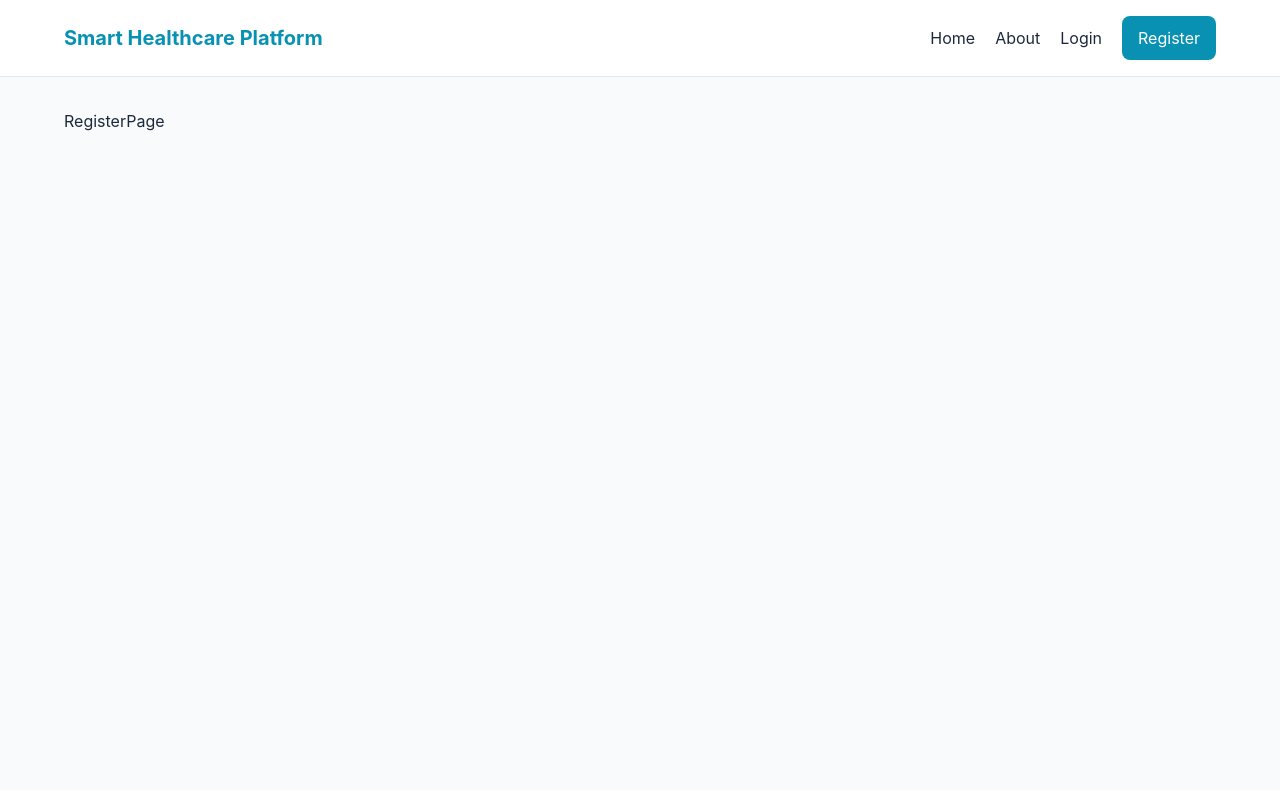
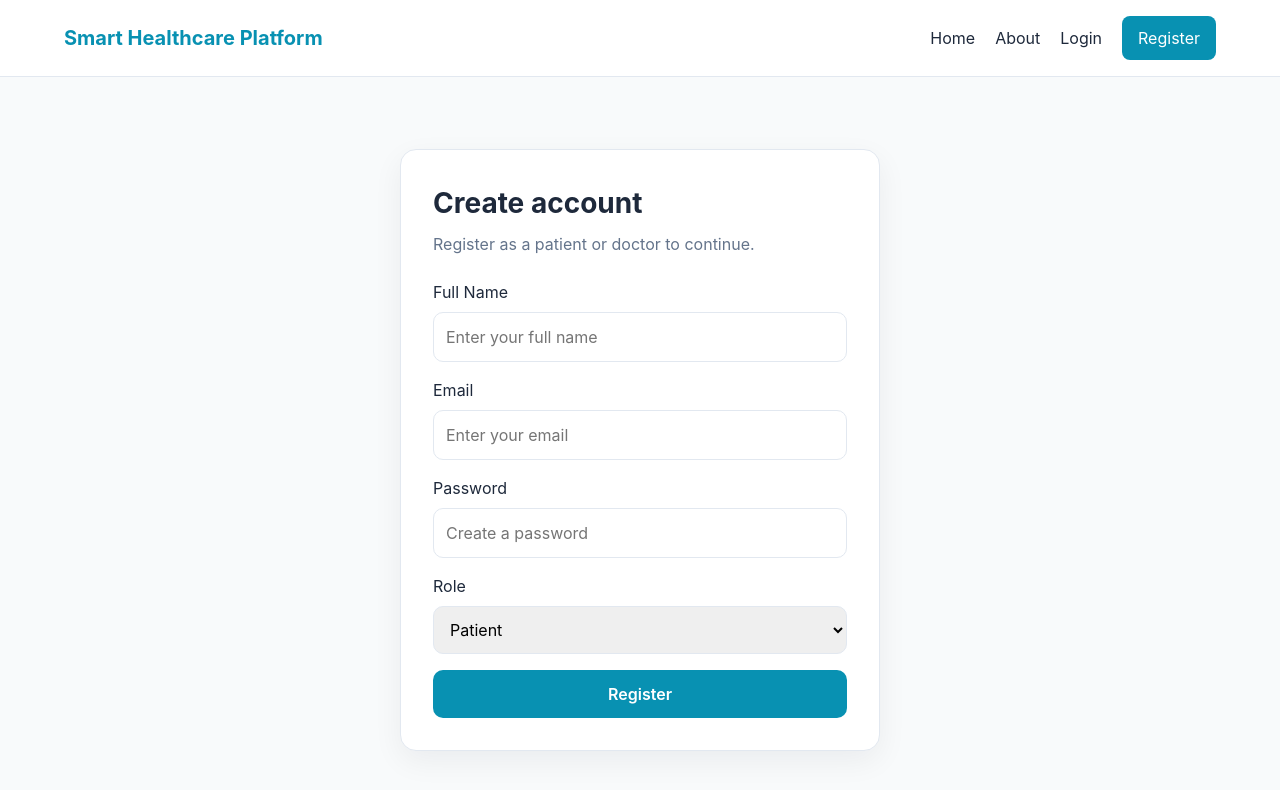
Before and after one commit to Tharsi-Rangan/smart-healthcare-platform, a React app in the folder frontend/: page /register in a window 1280 px wide. Shown: the top 790 px of the page. Built offline with nearby package versions, Linux system fonts and the light colour scheme; the HTML template or start-up script is replaced by a standard one.

Commit message:
feat: add initial auth page UI structure

```diff
--- /dev/null
+++ b/frontend/src/components/auth/AuthCard.jsx
@@ -0,0 +1,42 @@
+function AuthCard({ title, subtitle, children }) {
+  return (
+    <div
+      style={{
+        maxWidth: "480px",
+        margin: "40px auto",
+        backgroundColor: "#ffffff",
+        border: "1px solid #e2e8f0",
+        borderRadius: "16px",
+        padding: "32px",
+        boxShadow: "0 10px 30px rgba(15, 23, 42, 0.06)",
+      }}
+    >
+      <h1
+        style={{
+          margin: 0,
+          marginBottom: "8px",
+          fontSize: "28px",
+          color: "#1e293b",
+        }}
+      >
+        {title}
+      </h1>
+
+      {subtitle && (
+        <p
+          style={{
+            marginTop: 0,
+            marginBottom: "24px",
+            color: "#64748b",
+          }}
+        >
+          {subtitle}
+        </p>
+      )}
+
+      {children}
+    </div>
+  );
+}
+
+export default AuthCard;
--- a/frontend/src/pages/public/LoginPage.jsx
+++ b/frontend/src/pages/public/LoginPage.jsx
@@ -1,5 +1,59 @@
+import AuthCard from "../../components/auth/AuthCard";
+
 function LoginPage() {
-  return <div>Login Page</div>;
+  return (
+    <AuthCard
+      title="Welcome back"
+      subtitle="Login to access your healthcare dashboard."
+    >
+      <form style={{ display: "grid", gap: "16px" }}>
+        <div>
+          <label style={{ display: "block", marginBottom: "8px" }}>Email</label>
+          <input
+            type="email"
+            placeholder="Enter your email"
+            style={{
+              width: "100%",
+              padding: "12px",
+              borderRadius: "10px",
+              border: "1px solid #e2e8f0",
+              outline: "none",
+            }}
+          />
+        </div>
+
+        <div>
+          <label style={{ display: "block", marginBottom: "8px" }}>Password</label>
+          <input
+            type="password"
+            placeholder="Enter your password"
+            style={{
+              width: "100%",
+              padding: "12px",
+              borderRadius: "10px",
+              border: "1px solid #e2e8f0",
+              outline: "none",
+            }}
+          />
+        </div>
+
+        <button
+          type="submit"
+          style={{
+            backgroundColor: "#0891b2",
+            color: "#ffffff",
+            border: "none",
+            padding: "12px",
+            borderRadius: "10px",
+            cursor: "pointer",
+            fontWeight: "600",
+          }}
+        >
+          Login
+        </button>
+      </form>
+    </AuthCard>
+  );
 }
 
 export default LoginPage;
--- a/frontend/src/pages/public/RegisterPage.jsx
+++ b/frontend/src/pages/public/RegisterPage.jsx
@@ -1,11 +1,90 @@
-import React from 'react'
+import AuthCard from "../../components/auth/AuthCard";
 
-const RegisterPage = () => {
+function RegisterPage() {
   return (
-    <div>
-      RegisterPage
-    </div>
-  )
+    <AuthCard
+      title="Create account"
+      subtitle="Register as a patient or doctor to continue."
+    >
+      <form style={{ display: "grid", gap: "16px" }}>
+        <div>
+          <label style={{ display: "block", marginBottom: "8px" }}>Full Name</label>
+          <input
+            type="text"
+            placeholder="Enter your full name"
+            style={{
+              width: "100%",
+              padding: "12px",
+              borderRadius: "10px",
+              border: "1px solid #e2e8f0",
+              outline: "none",
+            }}
+          />
+        </div>
+
+        <div>
+          <label style={{ display: "block", marginBottom: "8px" }}>Email</label>
+          <input
+            type="email"
+            placeholder="Enter your email"
+            style={{
+              width: "100%",
+              padding: "12px",
+              borderRadius: "10px",
+              border: "1px solid #e2e8f0",
+              outline: "none",
+            }}
+          />
+        </div>
+
+        <div>
+          <label style={{ display: "block", marginBottom: "8px" }}>Password</label>
+          <input
+            type="password"
+            placeholder="Create a password"
+            style={{
+              width: "100%",
+              padding: "12px",
+              borderRadius: "10px",
+              border: "1px solid #e2e8f0",
+              outline: "none",
+            }}
+          />
+        </div>
+
+        <div>
+          <label style={{ display: "block", marginBottom: "8px" }}>Role</label>
+          <select
+            style={{
+              width: "100%",
+              padding: "12px",
+              borderRadius: "10px",
+              border: "1px solid #e2e8f0",
+              outline: "none",
+            }}
+          >
+            <option value="patient">Patient</option>
+            <option value="doctor">Doctor</option>
+          </select>
+        </div>
+
+        <button
+          type="submit"
+          style={{
+            backgroundColor: "#0891b2",
+            color: "#ffffff",
+            border: "none",
+            padding: "12px",
+            borderRadius: "10px",
+            cursor: "pointer",
+            fontWeight: "600",
+          }}
+        >
+          Register
+        </button>
+      </form>
+    </AuthCard>
+  );
 }
 
-export default RegisterPage
+export default RegisterPage;
--- a/frontend/src/pages/public/VerifyOtpPage.jsx
+++ b/frontend/src/pages/public/VerifyOtpPage.jsx
@@ -1,11 +1,59 @@
-import React from 'react'
+import AuthCard from "../../components/auth/AuthCard";
 
-const VerifyOtpPage = () => {
+function VerifyOtpPage() {
   return (
-    <div>
-      VerifyOtpPage
-    </div>
-  )
+    <AuthCard
+      title="Verify your email"
+      subtitle="Enter the OTP sent to your email address."
+    >
+      <form style={{ display: "grid", gap: "16px" }}>
+        <div>
+          <label style={{ display: "block", marginBottom: "8px" }}>Email</label>
+          <input
+            type="email"
+            placeholder="Enter your email"
+            style={{
+              width: "100%",
+              padding: "12px",
+              borderRadius: "10px",
+              border: "1px solid #e2e8f0",
+              outline: "none",
+            }}
+          />
+        </div>
+
+        <div>
+          <label style={{ display: "block", marginBottom: "8px" }}>OTP</label>
+          <input
+            type="text"
+            placeholder="Enter 6-digit OTP"
+            style={{
+              width: "100%",
+              padding: "12px",
+              borderRadius: "10px",
+              border: "1px solid #e2e8f0",
+              outline: "none",
+            }}
+          />
+        </div>
+
+        <button
+          type="submit"
+          style={{
+            backgroundColor: "#0891b2",
+            color: "#ffffff",
+            border: "none",
+            padding: "12px",
+            borderRadius: "10px",
+            cursor: "pointer",
+            fontWeight: "600",
+          }}
+        >
+          Verify OTP
+        </button>
+      </form>
+    </AuthCard>
+  );
 }
 
-export default VerifyOtpPage
+export default VerifyOtpPage;
```
